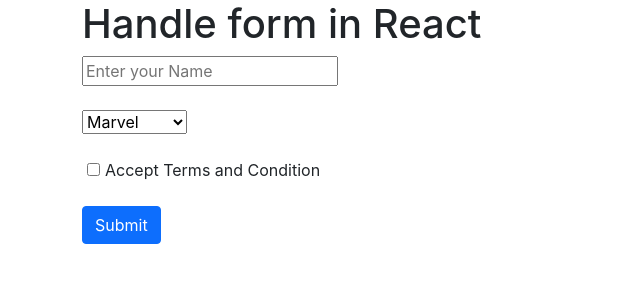
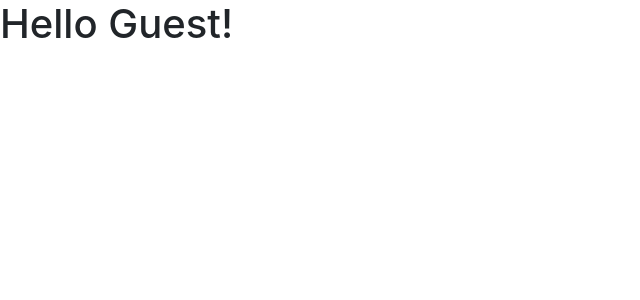
Before and after one commit to neeraj83760/React_Bible, a React (Create React App) app: page / in a window 1280 px wide. Shown: the top 300 px of the page, without its empty margins (0-640 px from the left). Built offline with nearby package versions, Linux system fonts and the light colour scheme.

Commit message:
Conditional Rendering in React JS from sidhu react Video

```diff
--- /dev/null
+++ b/src/Conditional_rendering/Profile.js
@@ -0,0 +1,17 @@
+import {useState} from "react";
+
+function Profile(){
+
+    const [loggedIn, setLoggedIn] = useState(false); // false matlab wo banda
+    // loggedIn nahi hai aur true kar denge to Hello Anil aayega output me
+
+
+        return(
+
+            <div className="">
+                {loggedIn?<h1>Hello Anil!!</h1> : <h1>Hello Guest!</h1> }
+            </div>
+             )
+}
+
+export default Profile;
--- /dev/null
+++ b/src/Conditional_rendering/Rendering.js
@@ -0,0 +1,18 @@
+import Profile from "./Profile";
+import {useState} from 'react';
+
+
+function Rendering(){
+
+    return(
+<div className="App">
+
+            <Profile />
+
+</div>
+
+    )
+
+}
+
+export default Rendering;
--- a/src/index.js
+++ b/src/index.js
@@ -11,6 +11,7 @@ import Student1 from './PropswithClassComponent/Student1';
 import Input from './GetInputBoxValue/Input';
 import App1 from './HideandShowElement/App1';
 import Form from './Basic_Form/Form'
+import Rendering from './Conditional_rendering/Rendering'
 
 const root = ReactDOM.createRoot(document.getElementById('root'));
 
@@ -25,6 +26,7 @@ root.render(
   <Student1 name='DON'email = 'sonu@gmail.com'/>
   <Input />
   <App1 /> */}
-  <Form />
-  </React.StrictMode>
+  {/* <Form /> */}
+  <Rendering />
+ </React.StrictMode>
 );
```
